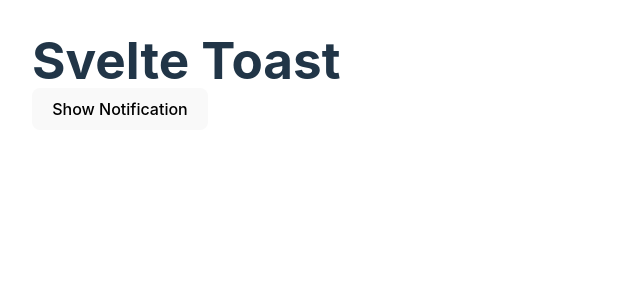
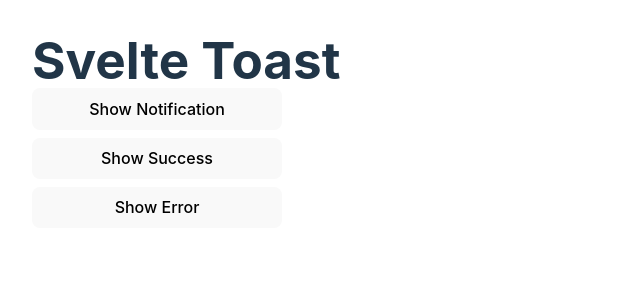
Before and after one commit to joeattardi/svelte-toast, a Svelte app: page / in a window 1280 px wide. Shown: the top 300 px of the page, without its empty margins (0-640 px from the left). Built offline with nearby package versions, Linux system fonts and the light colour scheme.

Commit message:
Add buttons for notification styles

```diff
--- a/src/App.svelte
+++ b/src/App.svelte
@@ -5,10 +5,31 @@
   function handleClick() {
     showNotification({ message: 'Hello world!' });
   }
+
+  function handleClickSuccess() {
+    showNotification({ type: 'success', message: 'Success!' });
+  }
+
+  function handleClickError() {
+    showNotification({ type: 'error', message: 'An error occurred!' });
+  }
 </script>
 
 <NotificationContainer />
 <main>
   <h1>Svelte Toast</h1>
-  <button on:click={handleClick}>Show Notification</button>
+  <div class="buttons">
+    <button on:click={handleClick}>Show Notification</button>
+    <button on:click={handleClickSuccess}>Show Success</button>
+    <button on:click={handleClickError}>Show Error</button>
+  </div>
 </main>
+
+<style>
+  .buttons {
+    display: flex;
+    gap: 8px;
+    flex-direction: column;
+    width: 250px;
+  }
+</style>
```
